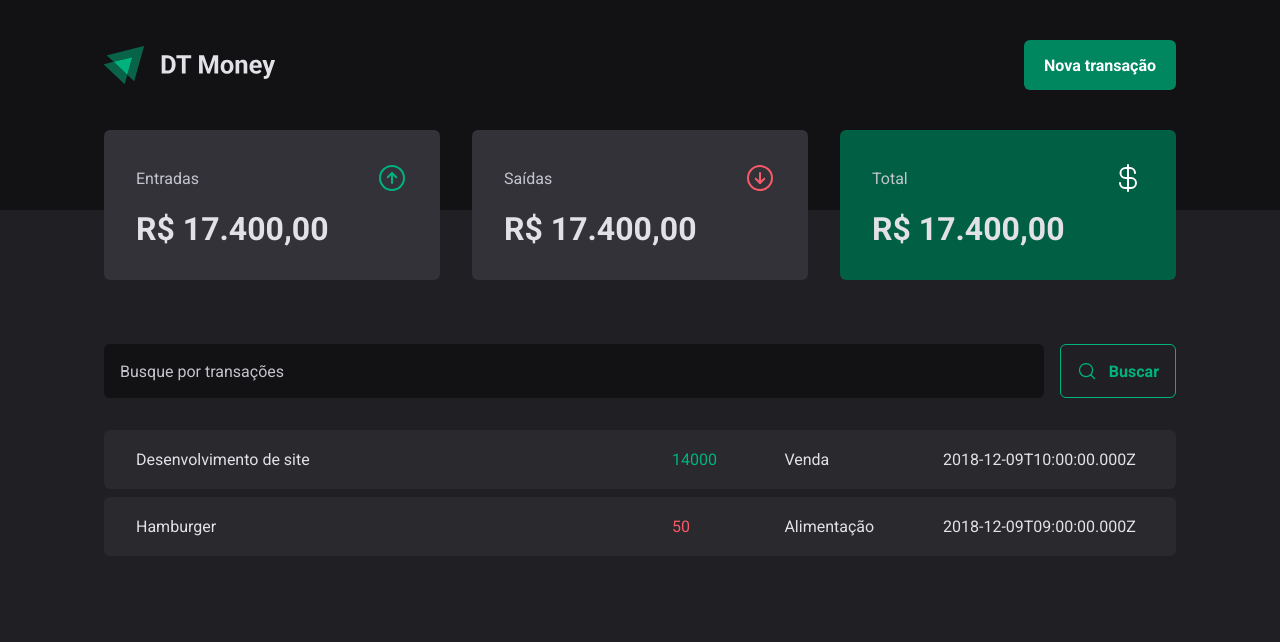
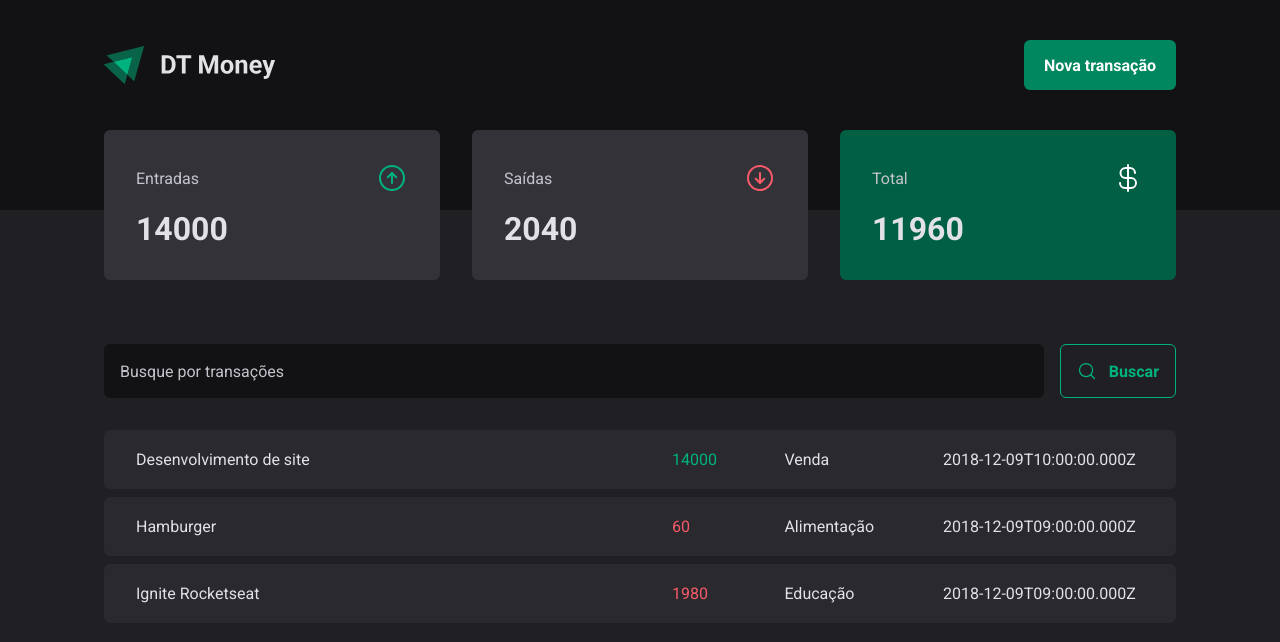
Before and after one commit to leolive1506/dt-money-2022, a React (Vite) app: page / in a window 1280 px wide. Shown: the top 642 px of the page. Built offline with nearby package versions, Linux system fonts and the light colour scheme; data requests are answered from the project's data file.

Commit message:
calc summary

```diff
--- a/server.json
+++ b/server.json
@@ -13,7 +13,15 @@
       "description": "Hamburger",
       "type": "outcome",
       "category": "Alimentação",
-      "price": 50,
+      "price": 60,
+      "createdAt": "2018-12-09T09:00:00.000Z"
+    },
+    {
+      "id": 3,
+      "description": "Ignite Rocketseat",
+      "type": "outcome",
+      "category": "Educação",
+      "price": 1980,
       "createdAt": "2018-12-09T09:00:00.000Z"
     }
   ]
--- a/src/components/Summary/index.tsx
+++ b/src/components/Summary/index.tsx
@@ -1,7 +1,26 @@
+import { useContext } from "react";
 import { SummaryCard, SummaryContainer } from "./styled";
 import { ArrowCircleDown, ArrowCircleUp, CurrencyDollar } from 'phosphor-react'
+import { TransactionsContext } from "../../contexts/TransactionsContext";
 
 export function Summary() {
+  const { transactions } = useContext(TransactionsContext
+    );
+   const summary = transactions.reduce((acc, transaction) => {
+    if (transaction.type === 'income') {
+      acc.income += transaction.price;
+    } else {
+      acc.outcome += transaction.price;
+    }
+
+    acc.total = acc.income - acc.outcome;
+
+    return acc
+   }, {
+    income: 0,
+    outcome: 0,
+    total: 0
+   })
   return (
     <SummaryContainer>
       <SummaryCard>
@@ -10,7 +29,7 @@
           <ArrowCircleUp size={32} color="#00b37e" />
         </header>
 
-        <strong>R$ 17.400,00</strong>
+        <strong>{summary.income}</strong>
       </SummaryCard>
       <SummaryCard>
         <header>
@@ -18,7 +37,7 @@
           <ArrowCircleDown size={32} color="#f75a68" />
         </header>
 
-        <strong>R$ 17.400,00</strong>
+        <strong>{summary.outcome}</strong>
       </SummaryCard>
       <SummaryCard variant="green">
         <header>
@@ -26,7 +45,7 @@
           <CurrencyDollar size={32} color="#fff" />
         </header>
 
-        <strong>R$ 17.400,00</strong>
+        <strong>{summary.total}</strong>
       </SummaryCard>
 
     </SummaryContainer>
```
